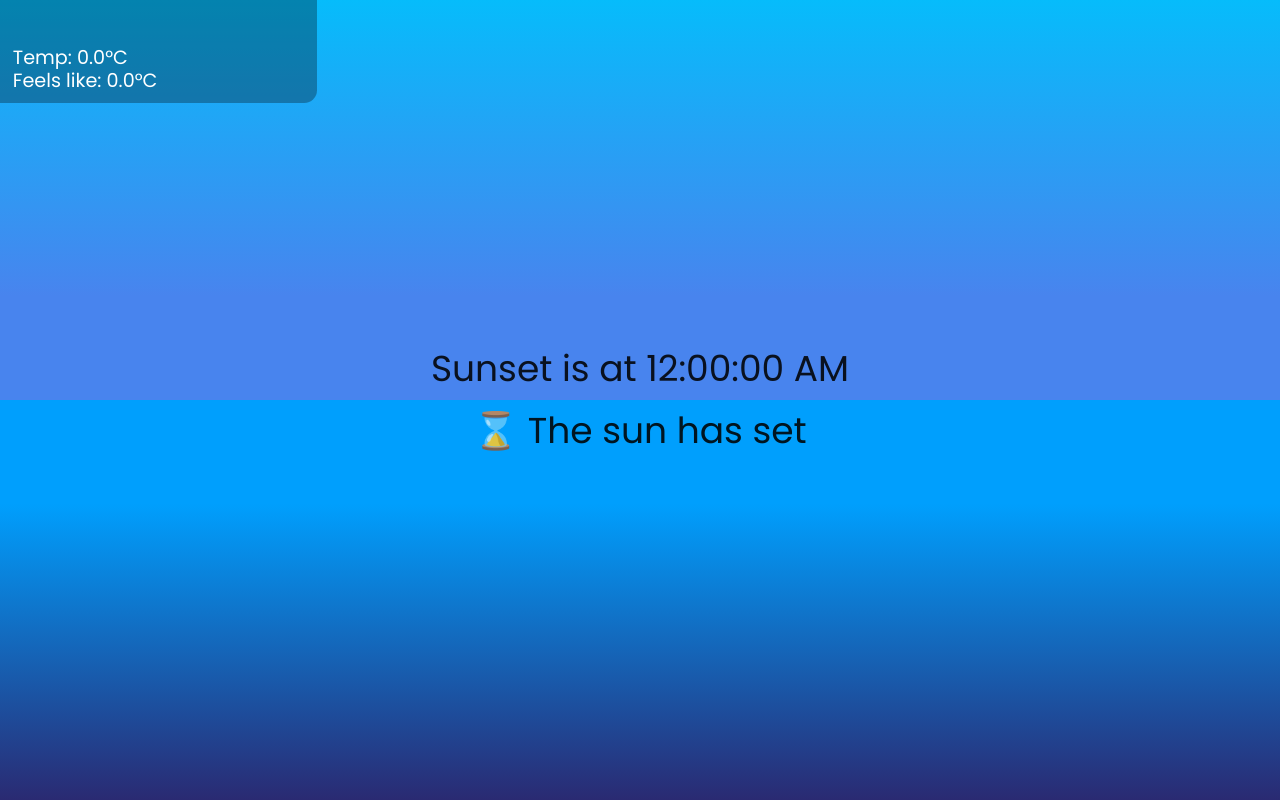
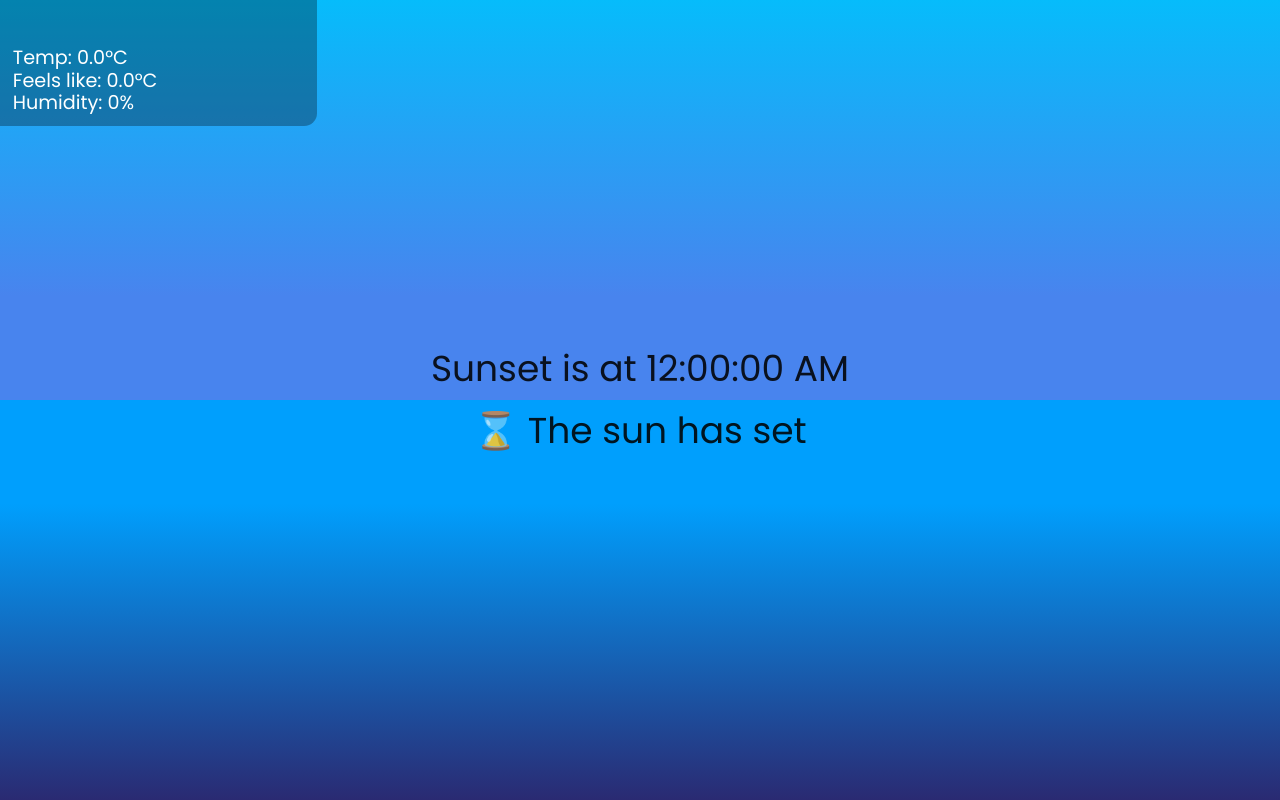
Before and after one commit to Joxtacy/sundown, a React (Vite) app in the folder sundown-react/: page / in a window 1280 px wide. Built offline with nearby package versions, Linux system fonts and the light colour scheme; no server answers.

Commit message:
Add humidity

```diff
--- a/sundown-react/src/components/weather-card.css
+++ b/sundown-react/src/components/weather-card.css
@@ -27,7 +27,8 @@
     grid-template-areas:
         "description icon"
         "temperature icon"
-        "feels-like icon";
+        "feels-like icon"
+        "humidity icon";
     /* display: flex;
     align-items: flex-end; */
 }
@@ -62,3 +63,8 @@
     grid-area: feels-like;
     justify-self: start;
 }
+
+.weather-temps-humidity {
+    grid-area: humidity;
+    justify-self: start;
+}
--- a/sundown-react/src/components/weather-card.tsx
+++ b/sundown-react/src/components/weather-card.tsx
@@ -36,6 +36,9 @@ function WeatherCard({ weather, temps, location }: WeatherCardProps) {
                 <div className={"weather-temps-feelslike"}>
                     {`Feels like: ${temps.feels_like.toFixed(1)}°C`}
                 </div>
+                <div className={"weather-temps-humidity"}>
+                    {`Humidity: ${temps.humidity}%`}
+                </div>
             </div>
             <div className={"weather-temps"}>
             </div>
```
